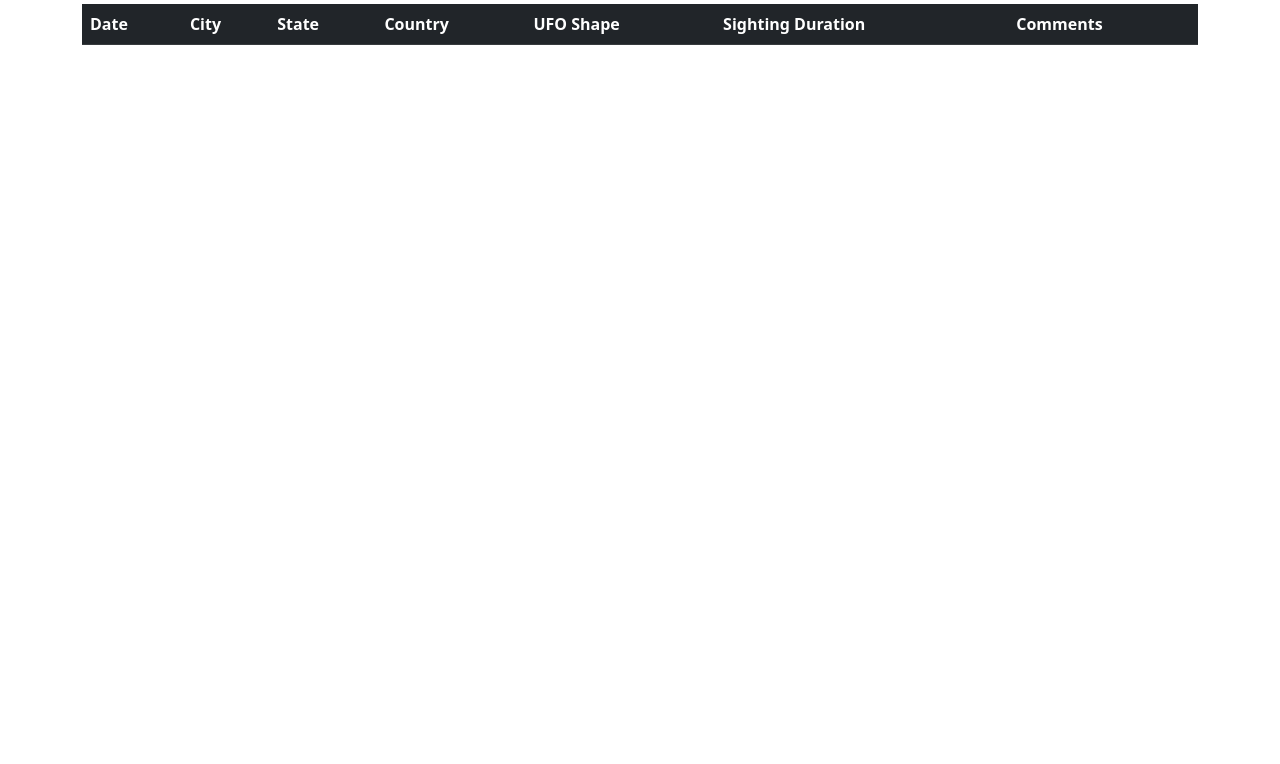
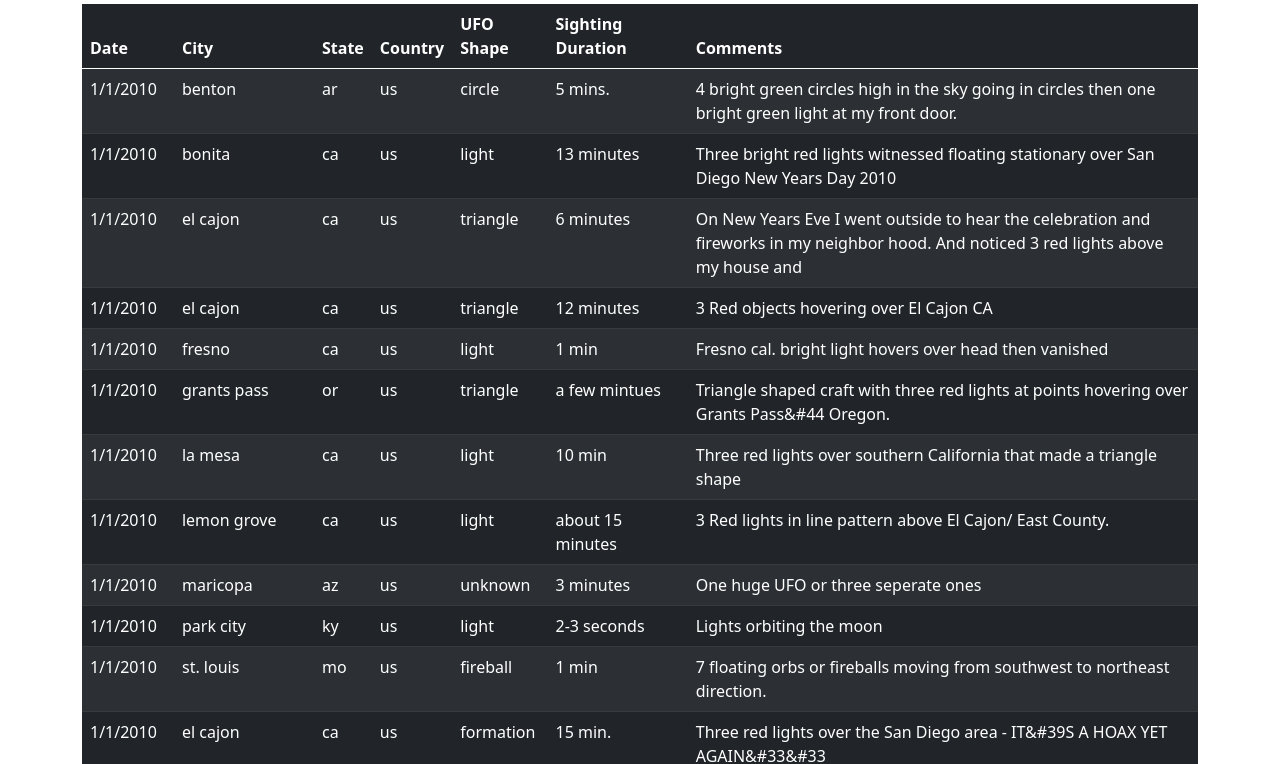
Before and after one commit to jaredleys/tribble-tracker, a plain HTML site: page UFO-level-1/index.html in a window 1280 px wide. Shown: the part 42-806 px from the top of the page. Drawn offline with nearby package versions, Linux system fonts and the light colour scheme.

Commit message:
table added through d3.js

```diff
--- a/UFO-level-1/index.html
+++ b/UFO-level-1/index.html
@@ -7,7 +7,7 @@
     <link href="index.css" rel="stylesheet">
     <link href="https://cdn.jsdelivr.net/npm/bootstrap@5.0.1/dist/css/bootstrap.min.css" rel="stylesheet" integrity="sha384-+0n0xVW2eSR5OomGNYDnhzAbDsOXxcvSN1TPprVMTNDbiYZCxYbOOl7+AMvyTG2x" crossorigin="anonymous">
     <script src="https://cdn.jsdelivr.net/npm/bootstrap@5.0.1/dist/js/bootstrap.bundle.min.js" integrity="sha384-gtEjrD/SeCtmISkJkNUaaKMoLD0//ElJ19smozuHV6z3Iehds+3Ulb9Bn9Plx0x4" crossorigin="anonymous"></script>
-    <script src="data.js"></script>
+    <script src="https://d3js.org/d3.v5.min.js" charset="utf-8"></script>
     <title>Document</title>
 </head>
 <body>
@@ -16,24 +16,20 @@
         <table class="table table-dark table-striped table-hover">
             <thead>
                 <tr>
-                    <th>
-                        Date
-                    </th>
-                    <th>
-                        City
-                    </th>
-                    <th>
-                        State
-                    </th>
+                    <th>Date</th>
+                    <th>City</th>
+                    <th>State</th>
                     <th>Country</th>
                     <th>UFO Shape</th>
                     <th>Sighting Duration</th>
                     <th>Comments</th>
                 </tr>
             </thead>
-
+            <tbody></tbody>
         </table>
     </div>
-    <script src="tribble.js"></script>
+
 </body>
+<script src="data.js"></script>
+<script src="tribble.js"></script>
 </html>
--- a/UFO-level-1/tribble.js
+++ b/UFO-level-1/tribble.js
@@ -1,5 +1,7 @@
 // Appending to table in html
 var tableBody = d3.select("tbody");
+
+console.log(data);
 
 data.forEach(report => {
     var row = tableBody.append('tr');
@@ -11,4 +13,4 @@ data.forEach(report => {
     row.append('td').text(report.durationMinutes);
     row.append('td').text(report.comments);
 
-})
+});
```
